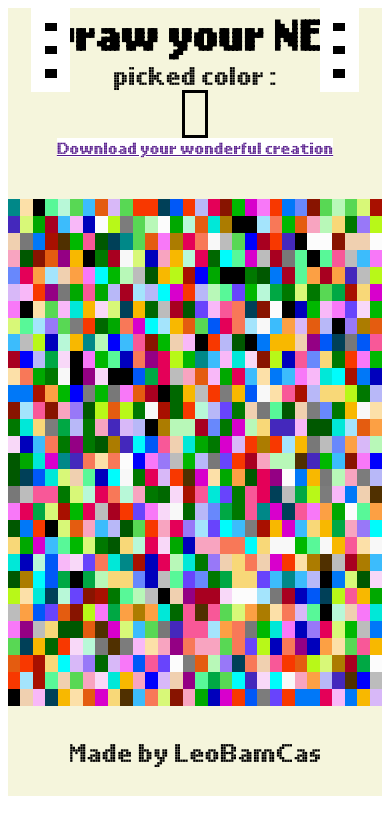
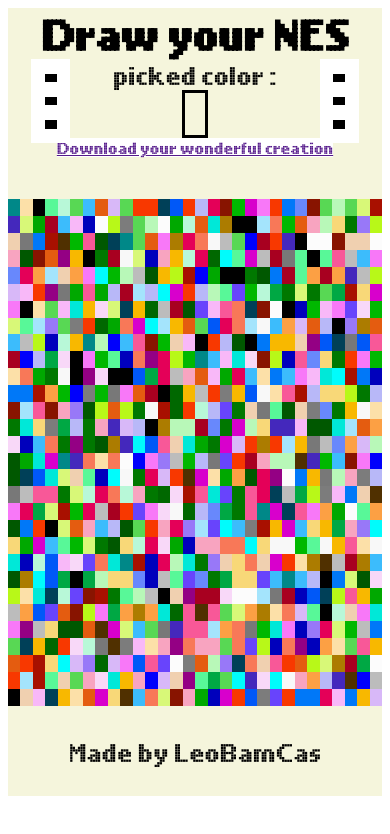
Before and after one commit to LeoBamCas/couleurChange, a plain HTML site: page index.html in a window 390 px wide. Drawn offline with Linux system fonts and the light colour scheme.

Commit message:
responsive

```diff
--- a/assets/style.css
+++ b/assets/style.css
@@ -172,3 +172,11 @@ footer{
 
     }
 }
+
+@media screen and (max-width: 460px) {
+    #menuParent1, #menuParent2{
+        top: 7%;
+    }
+
+
+}
```
Also changed, not shown: img/DD.png (deleted), img/HD.png (deleted), img/demon.png (deleted), img/gobelin.png (deleted), img/liche.png (deleted), img/orc.png (deleted), img/team.png (deleted).
